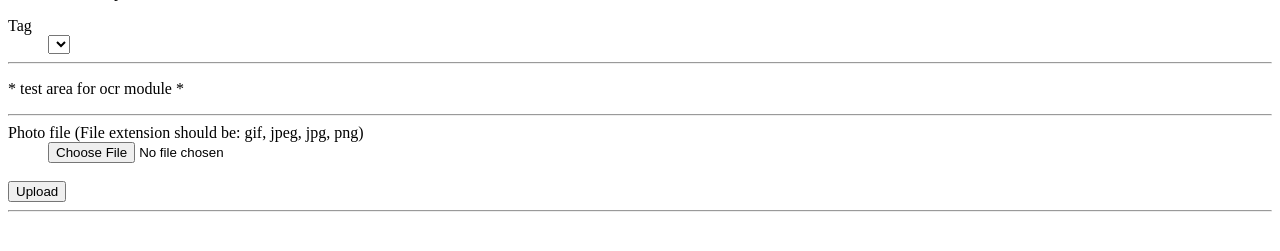
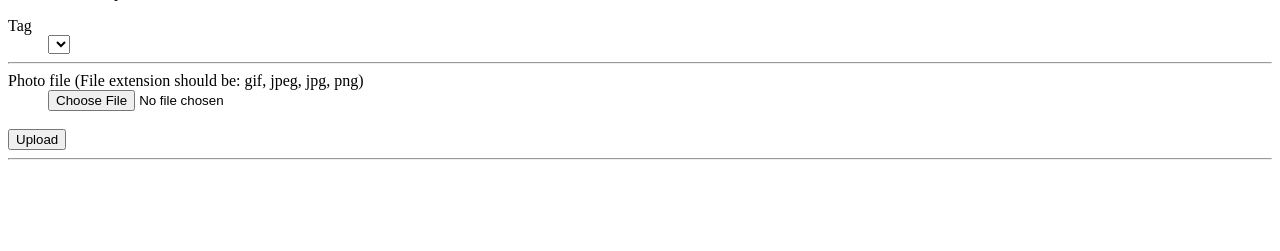
Before and after one commit to akl0627/ocr-G-VisionAPI, a Flask app: template templates/photos.html in a window 1280 px wide. Shown: the part 97-348 px from the top of the page. Run offline with Flask 2, Linux system fonts and the light colour scheme; the template is opened without the code that fills it: values that come from a table or form of the project are taken from there, others are empty; some libraries are stand-ins or nearby versions.

Commit message:
initialize
500エラー解消のため、サンプルコードで初期化

```diff
--- a/main.py
+++ b/main.py
@@ -14,9 +14,9 @@
 # See the License for the specific language governing permissions and
 # limitations under the License.
 
-# 20181129 解説コメント追加
 
 import os, uuid
+
 from flask import Flask, render_template, request, redirect, url_for
 from flask_wtf.file import FileField
 from pytz import timezone, utc
@@ -29,11 +29,10 @@ from google.appengine.api import app_identity
 from google.appengine.ext import ndb
 from google.cloud import vision, translate
 
+
 app = Flask(__name__)
 
-# 保存できる画像枚数の最大値を指定
 MAX_PHOTOS = 20
-# 画像タイプ指定
 content_types = {'jpg': 'image/jpeg', 'jpeg': 'image/jpeg',
                  'png': 'image/png', 'gif': 'image/gif'}
 extensions = sorted(content_types.keys())
@@ -110,10 +109,6 @@ class PhotoForm(Form):
 class TagForm(Form):
     tag = SelectField('Tag')
 
-# add_20181130 OCRよびだし
-class OcrForm(Form):
-    ocr = SelectField('ocr')
-# add_20181130 OCRよびだし end
 
 @app.route('/')
 def index():
--- a/requirements.txt
+++ b/requirements.txt
@@ -1,4 +1,4 @@
-Flask>=0.12.3
+Flask==0.11.1
 WTForms-Appengine==0.1
 Flask_WTF==0.13.1
 pytz==2016.7
--- a/templates/photos.html
+++ b/templates/photos.html
@@ -16,10 +16,6 @@
     {{ render_field(tag_form.tag) }}
   </form>
 </div>
-<hr>
-  <div>
-    <p>* test area for ocr module *</p>
-  </div>
 <hr>
 <div>
   <form method=post action={{ url_for('post') }} enctype="multipart/form-data">
```
Also changed, not shown: README.md.
